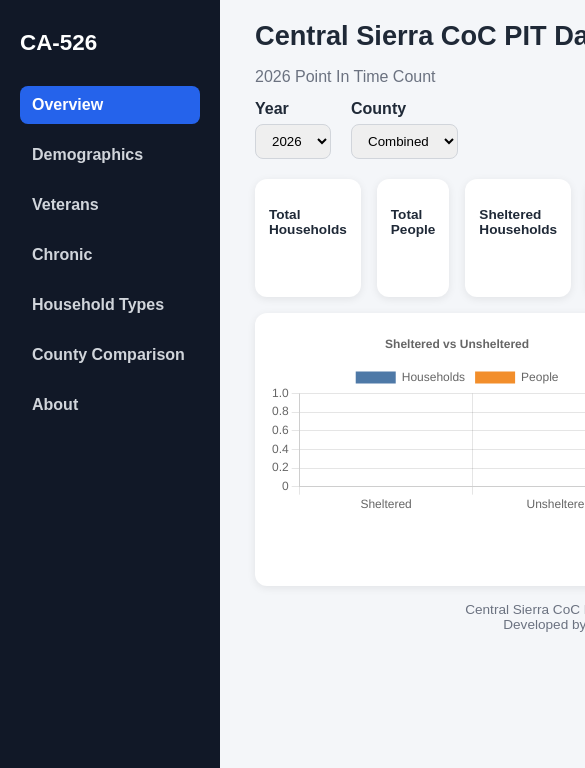
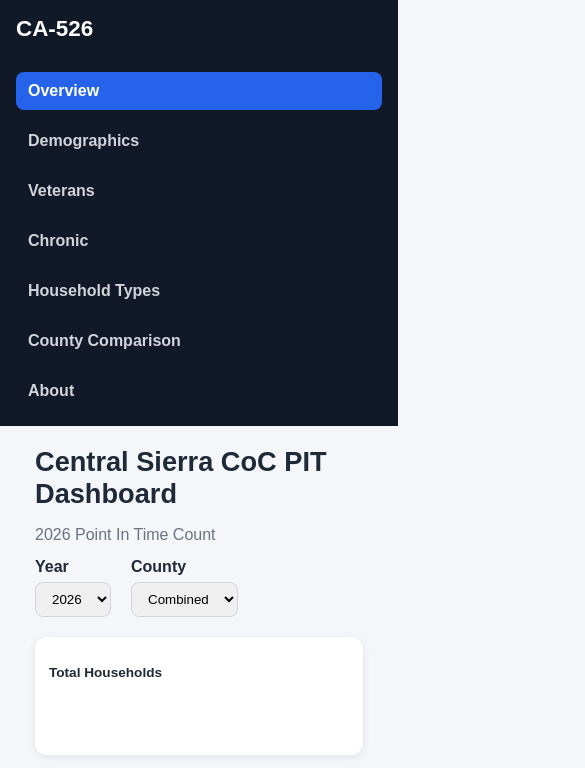
Before and after one commit to erichanaway/coc-pit-dashboard, a website built with Vite: page index.html in a window 390 px wide. Shown: the top 768 px of the page, 585 px wide, since content can reach past the window. Built offline with nearby package versions, Linux system fonts and the light colour scheme; files whose address does not match are found by name; what xlsx would draw is missing.

Commit message:
Add mobile responsive layout

```diff
--- a/src/style.css
+++ b/src/style.css
@@ -156,3 +156,24 @@ select {
   margin-top: 12px;
   padding-left: 20px;
 }
+
+@media (max-width: 768px) {
+
+  .app-layout {
+    grid-template-columns: 1fr;
+  }
+
+  .sidebar {
+    min-height: auto;
+    padding: 16px;
+  }
+
+  .kpi-grid {
+    grid-template-columns: 1fr;
+  }
+
+  .charts-grid {
+    grid-template-columns: 1fr;
+  }
+
+}
```
